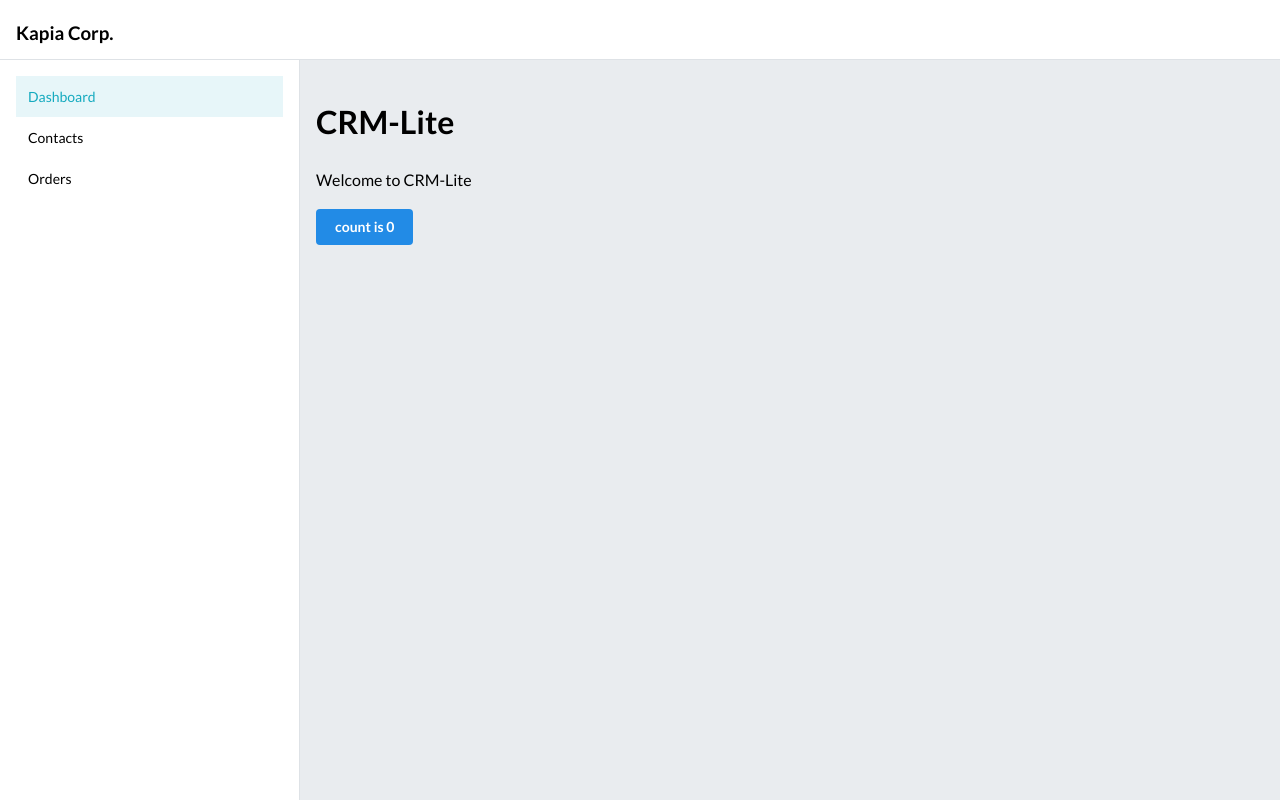
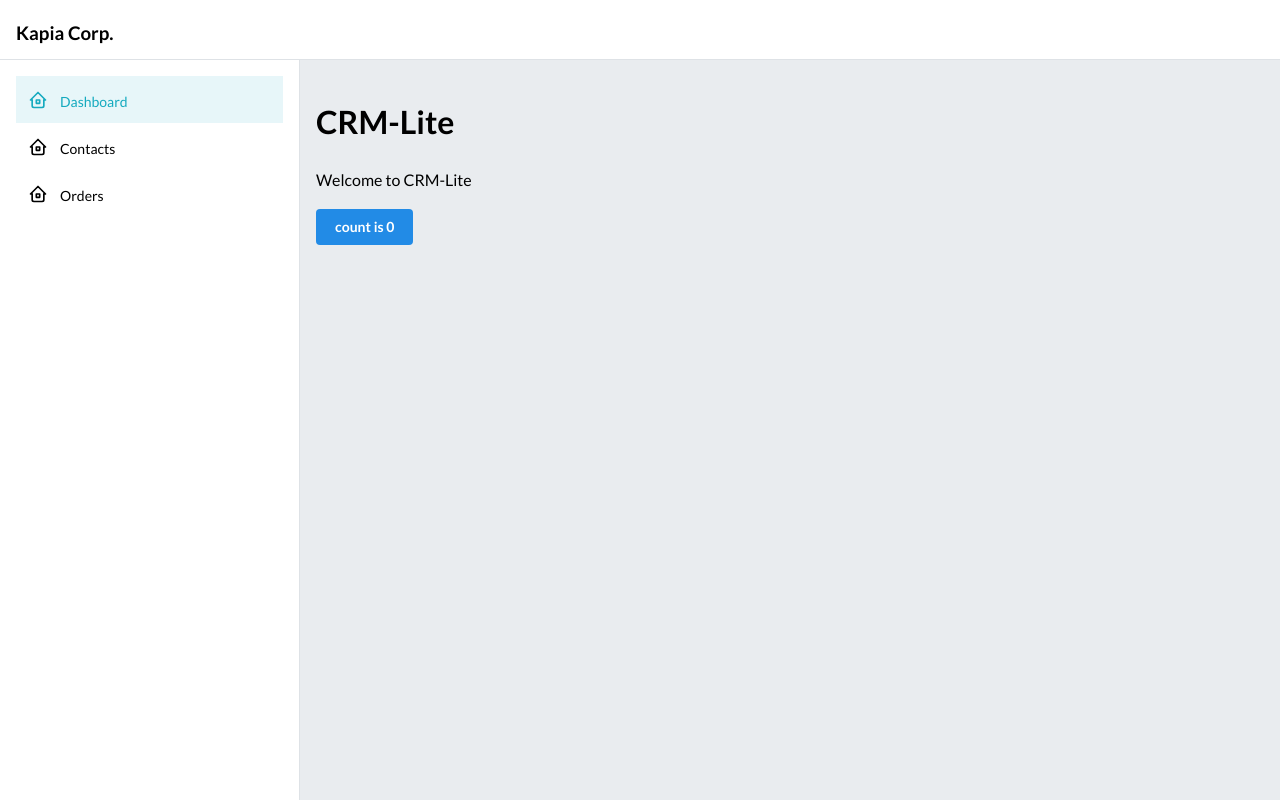
Before and after one commit to BerkeGvn/CRM-Lite, a React (Vite) app: page / in a window 1280 px wide. Built offline with nearby package versions, Linux system fonts and the light colour scheme.

Commit message:
icon lib

```diff
--- a/package.json
+++ b/package.json
@@ -17,6 +17,7 @@
     "dayjs": "^1.11.13",
     "react": "^18.3.1",
     "react-dom": "^18.3.1",
+    "react-icons": "^5.3.0",
     "recharts": "^2.13.0"
   },
   "devDependencies": {
--- a/src/components/AppShell/AppShelll.tsx
+++ b/src/components/AppShell/AppShelll.tsx
@@ -1,32 +1,16 @@
-import { AppShell, Burger, Group, NavLink, useMantineTheme } from '@mantine/core';
+import { AppShell, Burger, Group, useMantineTheme } from '@mantine/core';
 import { useDisclosure } from '@mantine/hooks';
-
-import { ReactNode, useState } from 'react';
+import Navbar from '../Navbar/Navbar';
+import { ReactNode } from 'react';
 
 interface BasicAppShellProps {
   children: ReactNode;
 }
-const data = [
-  { label: 'Dashboard', description: 'Item with description' },
-  { label: 'Contacts', description: 'Item with description' },
-  { label: 'Orders', description: 'Item with description' },
-];
 
 export function BasicAppShell({ children }: BasicAppShellProps) {
   const [opened, { toggle }] = useDisclosure();
-  const [active, setActive] = useState(0);
+
   const theme = useMantineTheme();
-
-  const items = data.map((item, index) => (
-    <NavLink
-      href="#"
-      key={item.label}
-      active={index === active}
-      label={item.label}
-      onClick={() => setActive(index)}
-      color="cyan"
-    />
-  ));
 
   return (
     <AppShell
@@ -48,7 +32,9 @@ export function BasicAppShell({ children }: BasicAppShellProps) {
           <h3>Kapia Corp.</h3>
         </Group>
       </AppShell.Header>
-      <AppShell.Navbar p="md">{items}</AppShell.Navbar>
+      <AppShell.Navbar p="md">
+        <Navbar />
+      </AppShell.Navbar>
       <AppShell.Main
         style={{
           backgroundColor: theme.colors.gray[2],
--- /dev/null
+++ b/src/components/Navbar/Navbar.tsx
@@ -0,0 +1,26 @@
+import { useState } from 'react';
+import { NavLink } from '@mantine/core';
+import { TbHome2 } from 'react-icons/tb';
+
+const NavData = [
+  { label: 'Dashboard', icon: <TbHome2 /> },
+  { label: 'Contacts', icon: <TbHome2 /> },
+  { label: 'Orders', icon: <TbHome2 /> },
+];
+
+export default function Navbar() {
+  const [active, setActive] = useState(0);
+  const links = NavData.map((link, index) => (
+    <NavLink
+      href="#"
+      key={link.label}
+      active={index === active}
+      label={link.label}
+      onClick={() => setActive(index)}
+      color="cyan"
+      leftSection={link.icon}
+      fz="xl"
+    />
+  ));
+  return <>{links}</>;
+}
```
Also changed, not shown: 1 other file (tests, documents, lock files or other folders).
